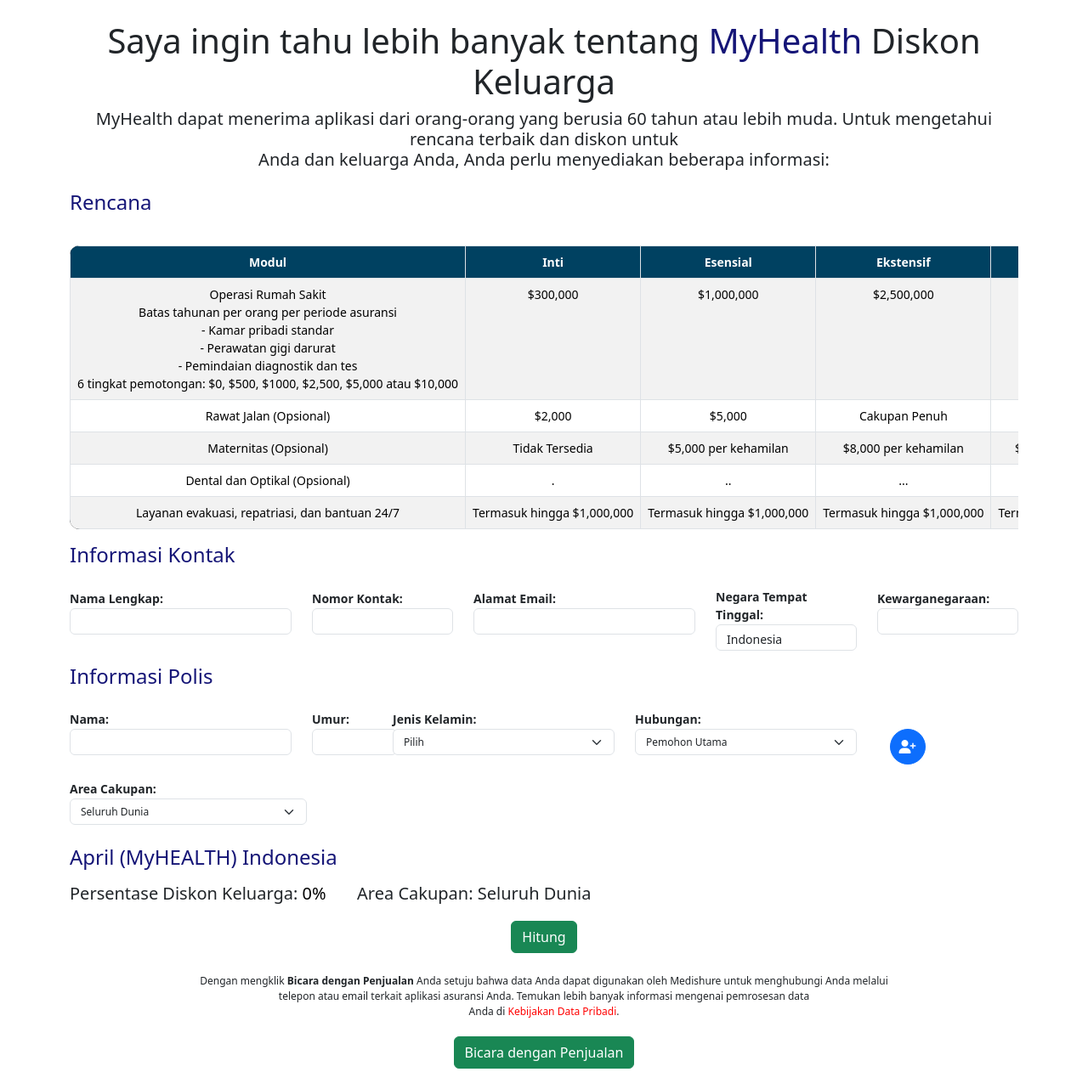
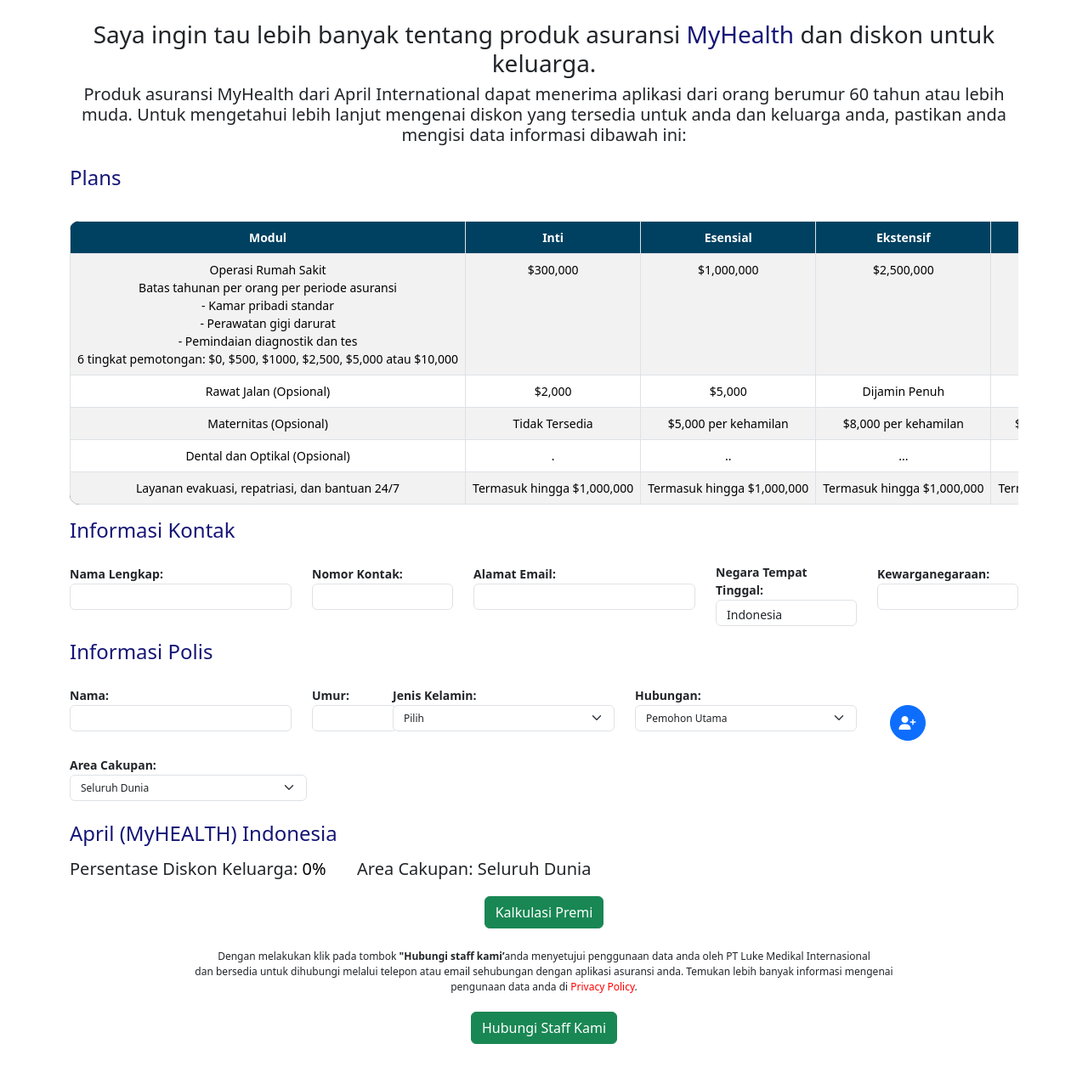
Before and after one commit to Petallar12/bahasa-quotation-tools, a React (Create React App) app: page / in a window 1280 px wide. Shown: the whole page at 85% size. After the commit the page ends 1253 px from the top, so only its background shows below. Built offline with nearby package versions, Linux system fonts and the light colour scheme.

Commit message:
Corrected by Rio

```diff
--- a/src/components/InputForm.js
+++ b/src/components/InputForm.js
@@ -378,14 +378,14 @@ setLoadingState((prev) => ({ ...prev, getRates: true })); // Start loading for G
     <div className="container my-4">
     {/* {showMessage && <p className="alert alert-info">{message}</p>} */}
 
-      <h1 className="text-center mb-2">
+      <h3 className="text-center mb-2">
         {/* I would like to know more about{" "} */}
-        Saya ingin tahu lebih banyak tentang{" "}
-        <span style={{ color: "#151577" }}>MyHealth</span> {/*Family Discount*/} Diskon Keluarga
-      </h1>
-      <h5 className="text-center mb-2">MyHealth dapat menerima aplikasi dari orang-orang yang berusia 60 tahun atau lebih muda. Untuk mengetahui rencana terbaik dan diskon untuk <br></br>Anda dan keluarga Anda, Anda perlu menyediakan beberapa informasi:</h5>
+        Saya ingin tau lebih banyak tentang produk asuransi {" "}
+        <span style={{ color: "#151577" }}>MyHealth</span> {/*Family Discount*/} dan diskon untuk keluarga.
+      </h3>
+      <h5 className="text-center mb-2">Produk asuransi MyHealth dari April International dapat menerima aplikasi dari orang berumur 60 tahun atau lebih muda. Untuk mengetahui lebih lanjut mengenai diskon yang tersedia untuk anda dan keluarga anda, pastikan anda mengisi data informasi dibawah ini:</h5>
       <h4 className="text-left mt-4">
-        <span style={{ color: "#151577" }}>Rencana</span>
+        <span style={{ color: "#151577" }}>Plans</span>
       </h4>
       <div className="responsive-table">
   <table className="table table-bordered table-striped mt-3 text-center plan">
@@ -416,8 +416,8 @@ setLoadingState((prev) => ({ ...prev, getRates: true })); // Start loading for G
           <td>Rawat Jalan (Opsional)</td>
           <td>$2,000</td>
           <td>$5,000</td>
-          <td>Cakupan Penuh</td>
-          <td>Cakupan Penuh</td>
+          <td>Dijamin Penuh</td>
+          <td>Dijamin Penuh</td>
         </tr>
         <tr>
           <td>Maternitas (Opsional)</td>
@@ -593,23 +593,23 @@ setLoadingState((prev) => ({ ...prev, getRates: true })); // Start loading for G
           <th>Klien</th>
           <th colSpan={2}>Rumah Sakit & Operasi</th>
           <th colSpan={2}>Rawat Jalan</th>
-          <th colSpan={2}>Maternitas</th>
+          <th colSpan={2}>Kehamilan</th>
           <th colSpan={2}>Dental</th>
           <th>Subtotal</th>
         </tr>
 
         <tr>
           <th></th>
-          <th><div className="d-flex justify-content-between"><span>Rencana & Kamar</span>
+          <th><div className="d-flex justify-content-between"><span>Plans & Kamar</span>
           <span>Pemotongan</span></div></th>
           <th>Premi</th>
           <th><div className="d-flex justify-content-between">
-            <span>Rencana & Kamar</span>
+            <span>Plans & Kamar</span>
           <span>Ko Asuransi.</span></div></th>
           <th>Premi</th>
-          <th>Rencana & Kamar</th>
+          <th>Plans & Kamar</th>
           <th>Premi</th>
-          <th>Rencana & Kamar</th>
+          <th>Plans & Kamar</th>
           <th>Premi</th>
           <th></th>
         </tr>
@@ -701,16 +701,16 @@ setLoadingState((prev) => ({ ...prev, getRates: true })); // Start loading for G
 )}
 <div style={{ display: "flex", flexDirection: "column", alignItems: "center", margin: "20px", }}>
   <button onClick={handleSubmit} disabled={loadingState.getRates} className="btn btn-success enhanced-button">
-    {loadingState.getRates ? <BtnLoader /> : "Hitung"}
+    {loadingState.getRates ? <BtnLoader /> : "Kalkulasi Premi"}
   </button>
   {showMessage && messageType === 'getRates' && <p className="error-message">{message}</p>}
 </div>
 
       </form>
       <p className="text-center mt-4" style={{ fontSize: '12px' }}>
-        Dengan mengklik <b>Bicara dengan Penjualan</b> Anda setuju bahwa data Anda dapat digunakan oleh Medishure untuk menghubungi Anda melalui<br></br>telepon atau email terkait aplikasi asuransi Anda. Temukan lebih banyak informasi mengenai pemrosesan data<br></br>Anda di{" "}
+      Dengan melakukan klik pada tombok <b>"Hubungi staff kami’</b>anda menyetujui penggunaan data anda oleh PT Luke Medikal Internasional <br/>dan bersedia untuk dihubungi melalui telepon atau email sehubungan dengan aplikasi asuransi anda. Temukan lebih banyak informasi mengenai <br/>pengunaan data anda di {" "}
         <span style={{ color: "Red", cursor: "pointer" }} data-bs-toggle="modal" data-bs-target="#personalDataPolicyModal">
-          Kebijakan Data Pribadi
+        Privacy Policy
         </span>.
       </p>
 
@@ -718,7 +718,7 @@ setLoadingState((prev) => ({ ...prev, getRates: true })); // Start loading for G
 {/* Below the Submit Application button */}
 <div style={{ display: "flex", flexDirection: "column", alignItems: "center", margin: "20px" }}>
   <button onClick={handleEmailSubmit} disabled={loadingState.submitApplication} className="btn btn-success enhanced-button">
-    {loadingState.submitApplication ? <BtnLoader /> : "Bicara dengan Penjualan"}
+    {loadingState.submitApplication ? <BtnLoader /> : "Hubungi Staff Kami"}
   </button>
   {showMessage && messageType === 'submitApplication' &&         <p className={submitMessageType === 'success' ? 'success-message' : 'error-message'}>
   {message}</p>}
```
